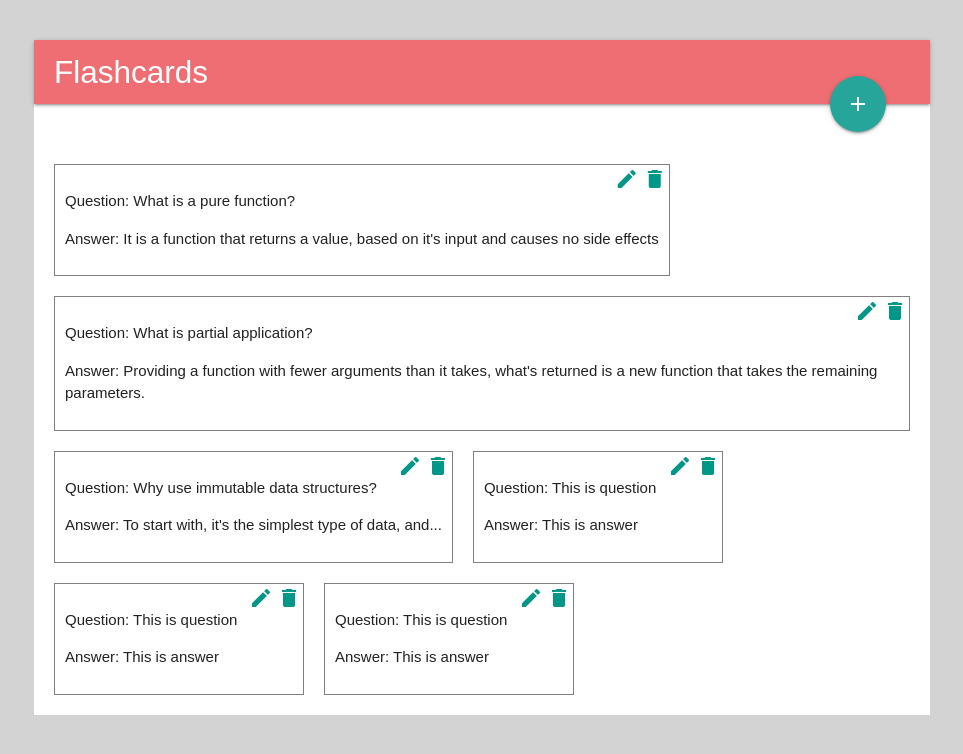
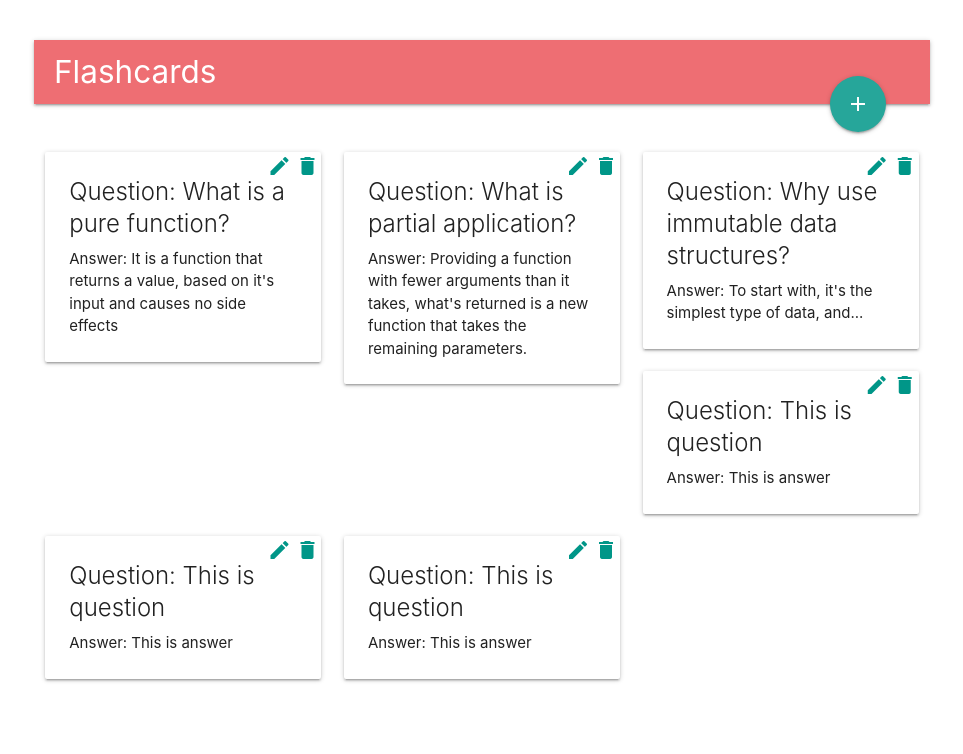
Before and after one commit to reed665/flashcards-demo-app, a Vue app: page /#/ in a window 1280 px wide. Shown: the top 754 px of the page, without its empty margins (158-1121 px from the left). Built offline with nearby package versions, Linux system fonts and the light colour scheme.

Commit message:
cards layout using materialize

```diff
--- a/src/App.vue
+++ b/src/App.vue
@@ -11,9 +11,6 @@
 
 <style>
 body {
-  font-family: sans-serif;
-  margin: 0;
-  background: lightgray;
   overflow-y: scroll;
 }
 </style>
--- a/src/components/CardItem.vue
+++ b/src/components/CardItem.vue
@@ -1,16 +1,17 @@
 <template>
-  <li class="card-item">
-    <template v-if="!data.editMode">
+  <div class="col m12 l6 xl4">
+    <div class="card">
+      <div class="card-content" v-if="!data.editMode">
         <div class="actions">
           <i class="material-icons teal-text" @click="editModeOn">edit</i>
           <i class="material-icons teal-text" @click="removeCard">delete</i>
         </div>
 
-      <p>Question: {{ data.question }}</p>
+        <div class="card-title">Question: {{ data.question }}</div>
         <p>Answer: {{ data.answer }}</p>
-    </template>
+      </div>
 
-    <template v-else>
+      <div class="card-content" v-else>
         <form @submit.prevent="updateCard">
           <label>
             <div>Question</div>
@@ -27,8 +28,9 @@
             <button :disabled="!canSubmit" type="submit" class="btn-small">Submit</button>
           </div>
         </form>
-    </template>
-  </li>
+      </div>
+    </div>
+  </div>
 </template>
 
 
@@ -84,14 +86,6 @@ export default {
 
 
 <style scoped>
-  .card-item {
-    padding: 10px;
-    margin: 10px;
-    border: 1px solid grey;
-    position: relative;
-    min-width: 250px;
-  }
-
   .actions {
     position: absolute;
     right: 0;
--- a/src/components/CardList.vue
+++ b/src/components/CardList.vue
@@ -1,8 +1,8 @@
 <template>
   <div class="card-list">
-    <ul v-show="haveSomeCards" class="list">
+    <div v-show="haveSomeCards" class="row">
       <CardItem v-for="card of data" :key="card.id" :data="card" />
-    </ul>
+    </div>
 
     <p v-show="!haveSomeCards" class="no-cards-msg">No cards to show, feel free to add some</p>
   </div>
@@ -25,14 +25,6 @@ export default {
 
 
 <style scoped>
-.list {
-  padding: 10px;
-  margin: 0;
-  list-style-type: none;
-  display: flex;
-  flex-wrap: wrap;
-}
-
 .no-cards-msg {
   margin: 10px;
   padding: 10px;
```
Lines whose indentation alone changed are shown as unchanged.
